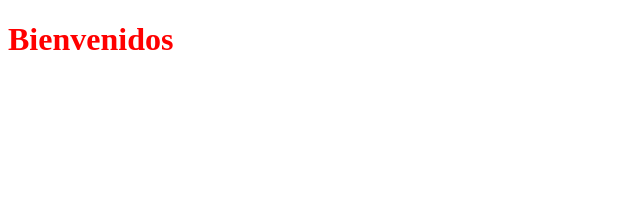
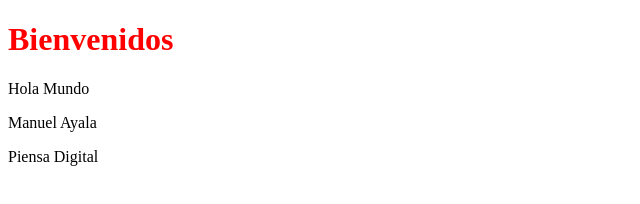
Before and after one commit to mayaladavid/clasegit175, a plain HTML site: page index.html in a window 1280 px wide. Shown: the whole page, without its empty margins (0-640 px from the left). Drawn offline with Linux system fonts and the light colour scheme.

Commit message:
agregado subtitulo piensa digital

```diff
--- a/index.html
+++ b/index.html
@@ -7,5 +7,8 @@
 </head>
 <body>
 	<h1>Bienvenidos</h1>
+	<p>Hola Mundo</p>
+	<p>Manuel Ayala</p>
+	<p>Piensa Digital</p>
 </body>
 </html>
```
